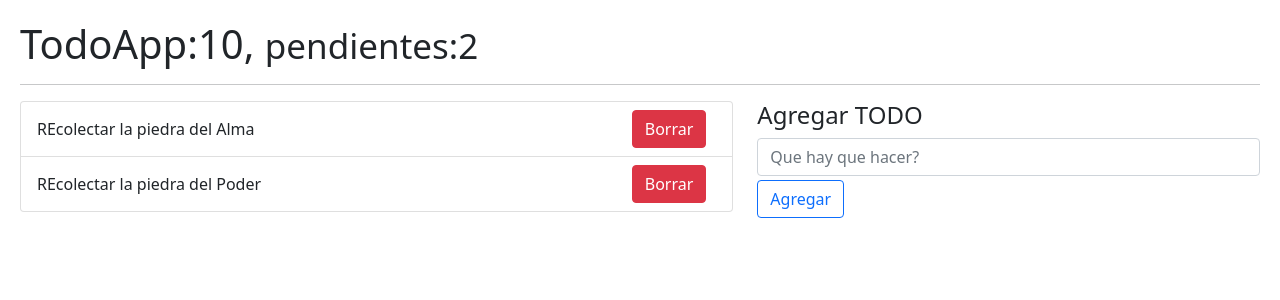
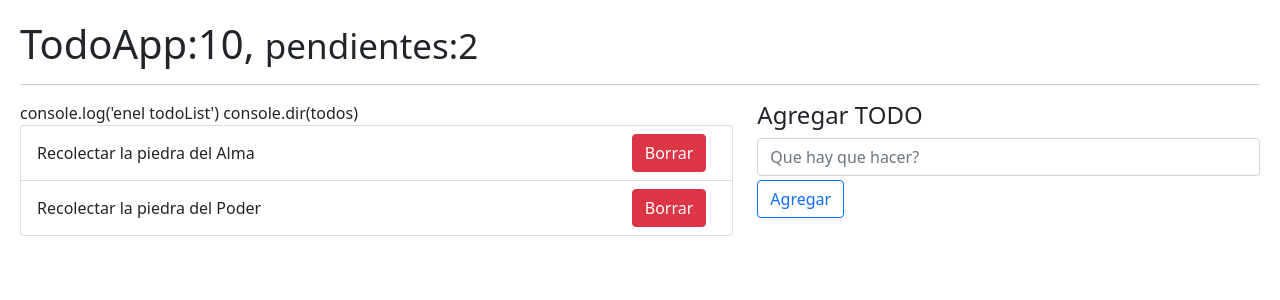
Before and after one commit to tecnoboyer/reducerConcept, a React (Vite) app: page / in a window 1280 px wide. Shown: the top 300 px of the page. Built offline with nearby package versions, Linux system fonts and the light colour scheme.

Commit message:
Se dibuja completo el front

```diff
--- a/src/08-useReducer/TodoAdd.jsx
+++ b/src/08-useReducer/TodoAdd.jsx
@@ -1,18 +1,41 @@
+import { useForm } from "../hooks/useForm"
 
 
-export const TodoAdd = () => {
+export const TodoAdd = ({ onNewTodo}) => {
+    const { description,onInputChange,
+        onResetForm} =useForm({
+        description: ''
+    })
+
+    const onFormSubmit = (event) => {
+        event.preventDefault();
+
+        if (description.length <=1) return;
+
+        const newTodo ={
+            id: new Date().getTime(),
+            done: false,
+            description
+        }
+        onNewTodo(newTodo);
+        onResetForm();
+    }
+
   return (
-    <form>
+    <form  onSubmit={onFormSubmit} >
     <input
       type="text"
       placeholder="Que hay que hacer?"
       className="form-control"
+      name="description"
+      value={description}
+      onChange={onInputChange}
     />
-    <botton
+    <button
       type="submit"
       className="btn btn-outline-primary mt-1"
     >
-      Agregar</botton>
+      Agregar</button>
   </form>
   )
 }
--- a/src/08-useReducer/TodoApp.jsx
+++ b/src/08-useReducer/TodoApp.jsx
@@ -1,54 +1,43 @@
 import { useReducer } from "react"
 import { TodoAdd } from "./TodoAdd"
 import { TodoList } from "./TodoList"
-import { todoReducer } from "./todoReducer"
+import { TodoReducer } from "./TodoReducer"
 
 const initialState=[
   {
     id: new Date().getTime(),
-    description:'REcolectar la piedra del Alma',
+    description:'Recolectar la piedra del Alma',
     done: false
   },
   {
     id: new Date().getTime()*3,
-    description:'REcolectar la piedra del Poder',
+    description:'Recolectar la piedra del Poder',
     done: false
   }
 ]
 
 export const TodoApp = () => {
-  const [todos, dispatch] = useReducer(todoReducer, initialState)
+  const [todos, dispatch] = useReducer(TodoReducer, initialState)
 
 
+  const handleNewTodo = (todo) => {
+    console.log({todo})
+  }
 
   return (
     <>
         <h1> TodoApp:10,  <small> pendientes:2</small></h1>
         <hr />
-
   <div  className="row">
-
     <div className="col-7">
-
         <TodoList todos={todos}/>
-
     </div>
-
-
     <div className="col-5">
       <h4> Agregar TODO</h4>
-
-      <TodoAdd />
-
-
+      <TodoAdd onNewTodo={handleNewTodo}/>
+      {/* <TodoAdd onNewTodo={todo=>handleNewTodo(todo)}/> */}
     </div>
-
-
   </div>
-
-
-
-
     </>
   )
 }
--- a/src/08-useReducer/TodoItem.jsx
+++ b/src/08-useReducer/TodoItem.jsx
@@ -1,7 +1,7 @@
 
 
 export const TodoItem = ({todo}) => {
-    console.log(todo)
+
   return (
         <li key={todo.id} className="list-group-item d-flex justify-content-between">
         <span className="align-self-center">{todo.description}</span>
--- a/src/08-useReducer/TodoList.jsx
+++ b/src/08-useReducer/TodoList.jsx
@@ -1,10 +1,10 @@
 import { TodoItem } from "./TodoItem"
 
 export const TodoList = ({todos=[]}) => {
-
-    console.log('todos: '+todos)
   return (
     <ul className="list-group">
+      console.log('enel todoList')
+      console.dir(todos)
     {todos.map(part => (
       < TodoItem key={part.id} todo={part} />
     ))}
--- a/src/08-useReducer/todoReducer.js
+++ b/src/08-useReducer/todoReducer.js
@@ -1,11 +1,9 @@
-export const todoReducer = (initialState=[],action) => {
+export const TodoReducer = (initialState=[],action) => {
     switch (action.type) {
         case 'ABC':
             throw new Error ('Action.type = ABC no esta implementada')
 
         default:
-            break;
+            return initialState;
     }
-
-
 }
```
